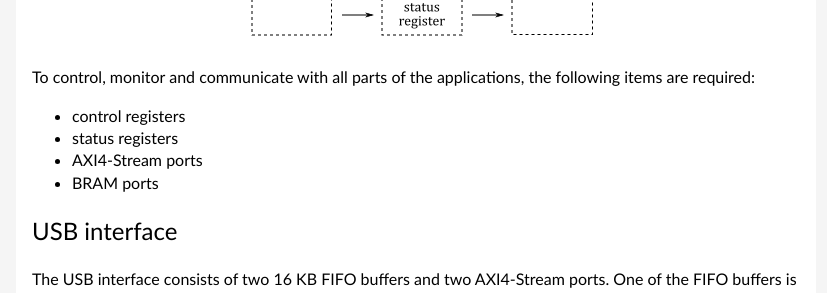
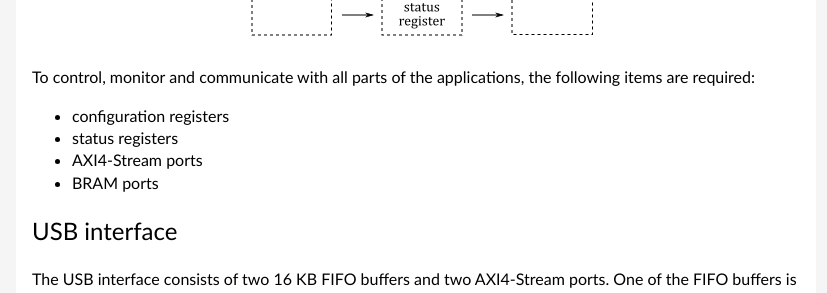
Before and after one commit to pavel-demin/usb104-a7-notes, a Jekyll site: the page built from usb-interface.md, in a window 1280 px wide and 900 px high, scrolled down 412 px. Shown: the part 154-447 px from the top of the window, without its empty margins (224-1051 px from the left). Built offline with Jekyll 4.4.1, drawn with Linux system fonts in a browser that asks for light colours.

Commit message:
replace control with configuration in usb-interface

```diff
--- a/usb-interface.md
+++ b/usb-interface.md
@@ -13,7 +13,7 @@ All applications in this repository have a structure similar to the one shown in
 
 To control, monitor and communicate with all parts of the applications, the following items are required:
 
- - control registers
+ - configuration registers
  - status registers
  - AXI4-Stream ports
  - BRAM ports
```
